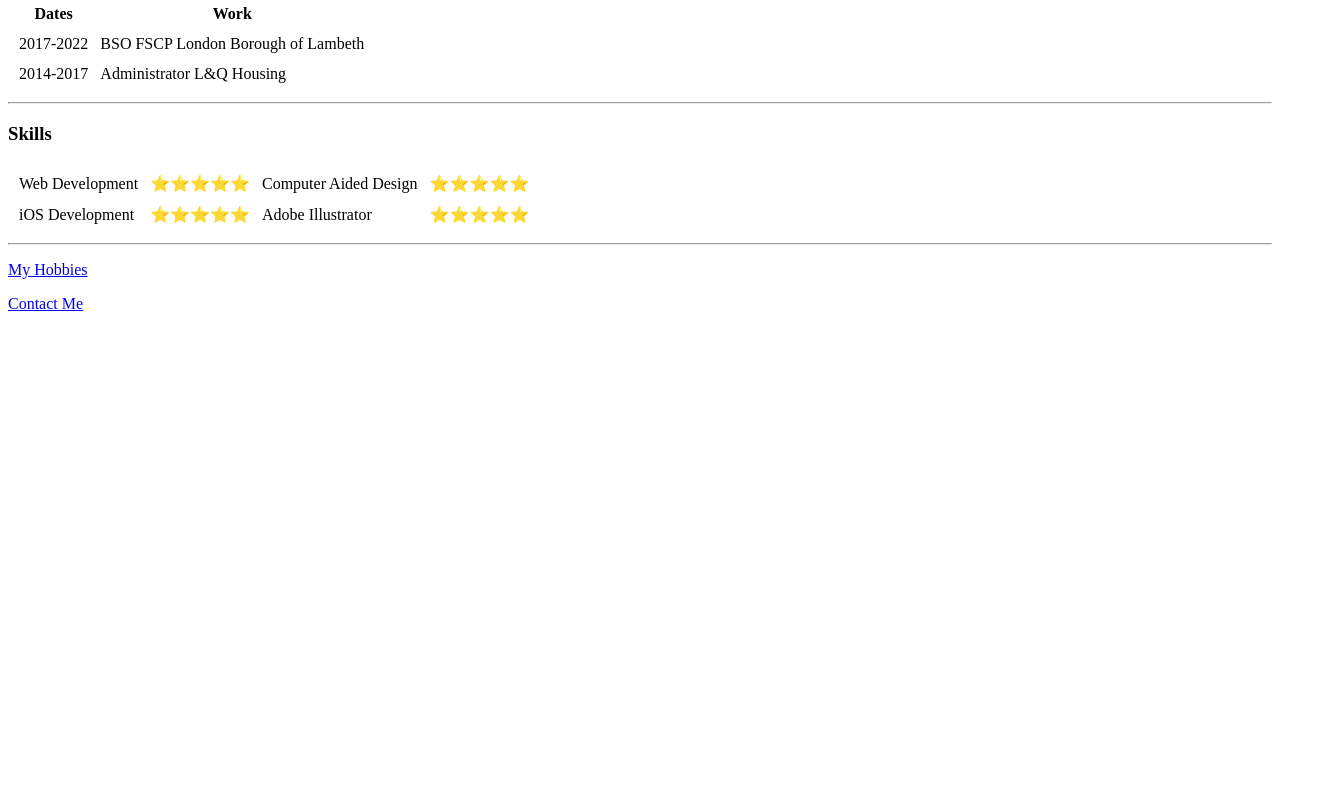
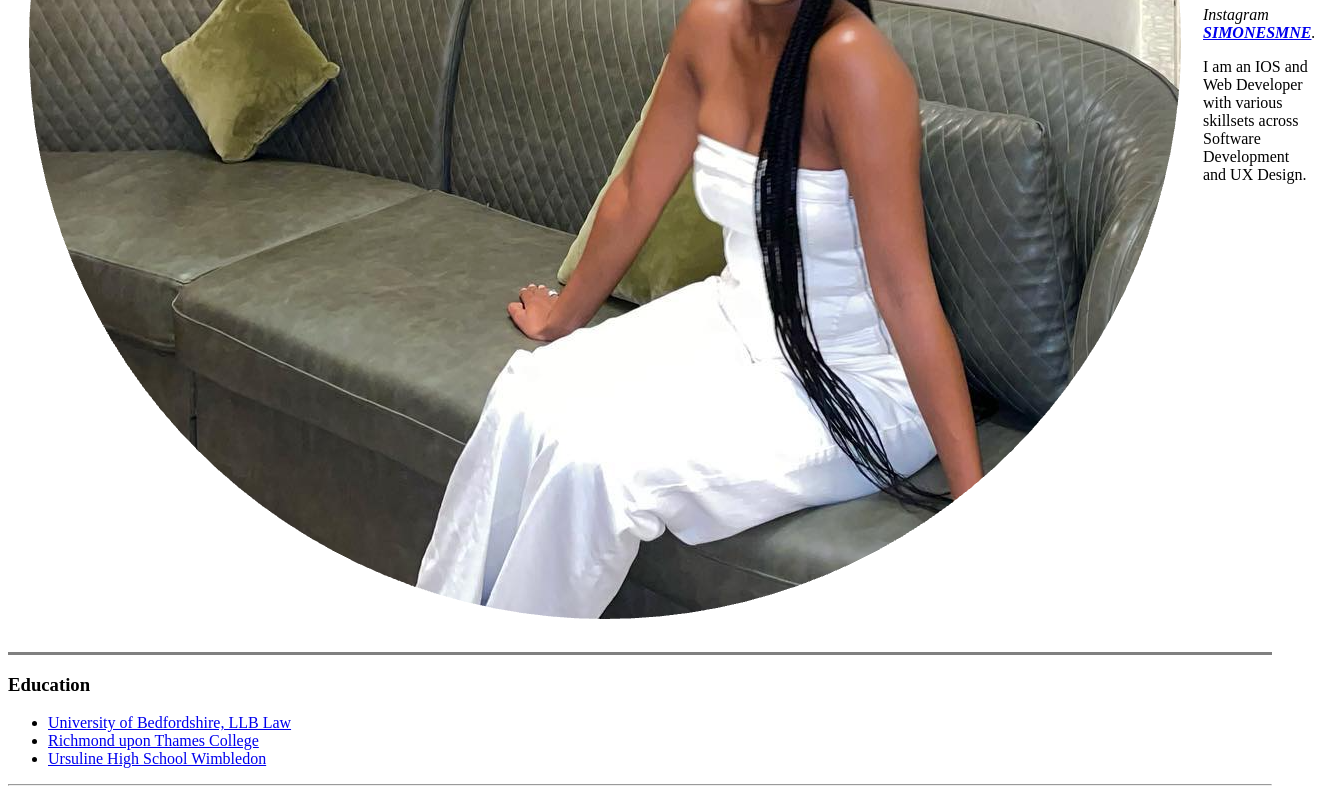
Before and after one commit to Simonesmne/cv, a plain HTML site: page index.html in a window 1280 px wide. Shown: the part 562-1352 px from the top of the page, 1336 px wide, since content can reach past the window. Before the commit the page ends 891 px from the top, so only its background shows below. Drawn offline with Linux system fonts and the light colour scheme.

Commit message:
Update index.html

```diff
--- a/index.html
+++ b/index.html
@@ -9,7 +9,7 @@
 <body>
   <table cellspacing="20">
     <tr>
-      <td><img src="./images/simone.png" width=300 height=300 alt="Simone's profile picture"></td>
+      <td><img src="images/simone.png" width=1152 height=1152 alt="Simone's profile picture"></td>
       <td>
         <h1>Simone Francis</h1>
         <p><em>Instagram <strong><a href="https://www.instagram.com/simonesmne/">SIMONESMNE</a></strong>.</em></p>
```
